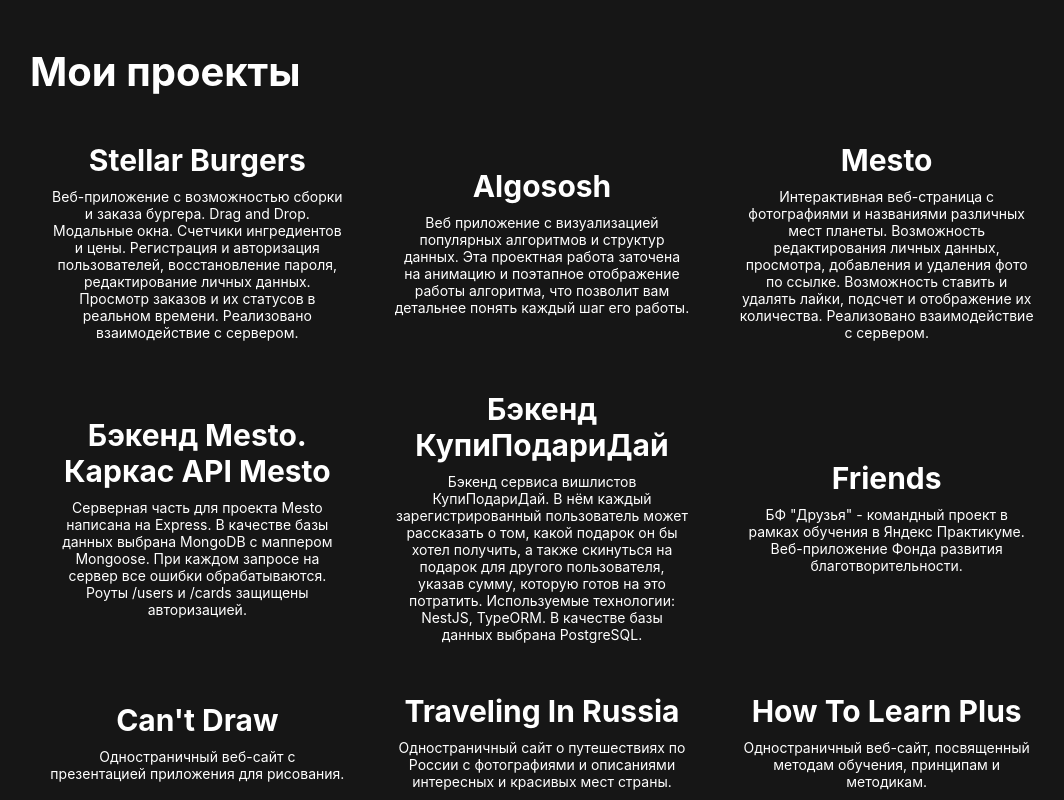
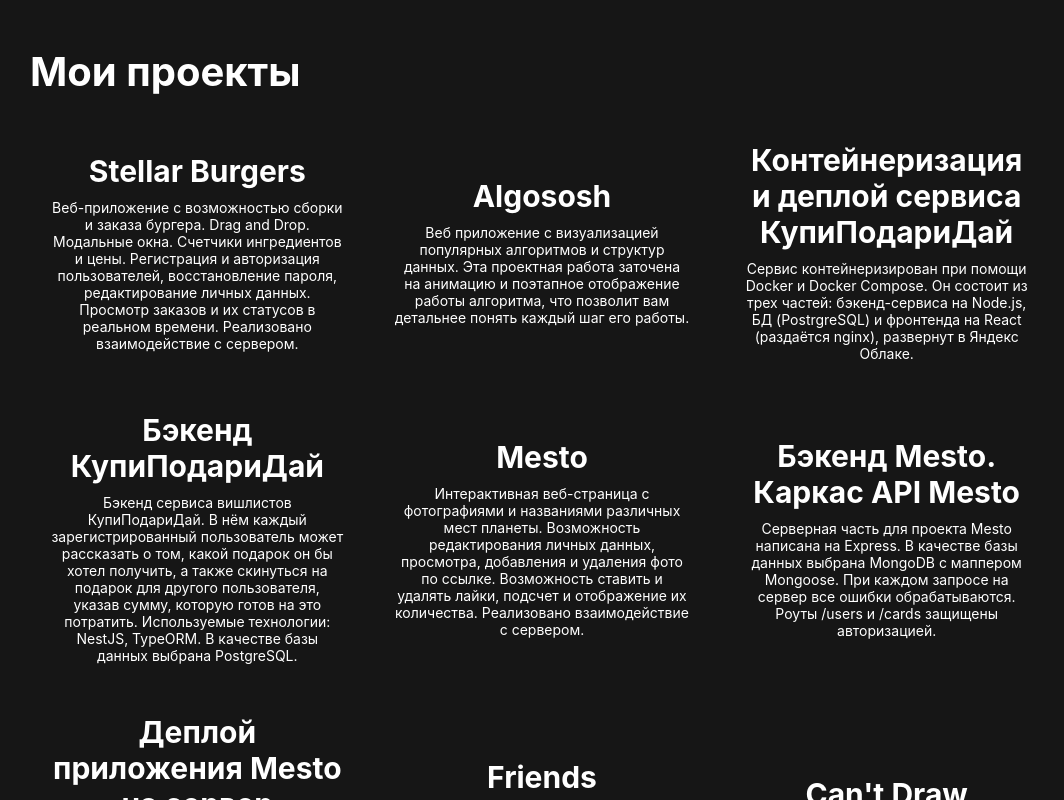
Before and after one commit to mary-an-safronova/portfolio, a React (Create React App) app: page / in a window 1280 px wide. Shown: the part 1100-1900 px from the top of the page, without its empty margins (98-1162 px from the left). Built offline with nearby package versions, Linux system fonts and the light colour scheme.

Commit message:
added new projects

```diff
--- a/src/components/portfolio/portfolio.tsx
+++ b/src/components/portfolio/portfolio.tsx
@@ -43,6 +43,29 @@
                     </a>
                 </li>
                 <li>
+                    <a className={`${portfolioStyle.link} ${themeTextColorClass}`} href="https://github.com/mary-an-safronova/web-plus-docker-and-compose" target='blank'>
+                        <div className={`${portfolioStyle.card} ${themeBackgroundColorClass}`}>
+                            <h3 className={portfolioStyle.cardTitle}>Контейнеризация и деплой сервиса КупиПодариДай</h3>
+                            <p className={portfolioStyle.cardSubtitle}>Сервис контейнеризирован при помощи Docker и Docker Compose.
+                                Он состоит из трех частей: бэкенд-сервиса на Node.js, БД (PostrgreSQL) и фронтенда на React (раздаётся nginx),
+                                развернут в Яндекс Облаке.
+                            </p>
+                        </div>
+                    </a>
+                </li>
+                <li>
+                    <a className={`${portfolioStyle.link} ${themeTextColorClass}`} href="https://github.com/mary-an-safronova/kupipodariday-backend" target='blank'>
+                        <div className={`${portfolioStyle.card} ${themeBackgroundColorClass}`}>
+                            <h3 className={portfolioStyle.cardTitle}>Бэкенд КупиПодариДай</h3>
+                            <p className={portfolioStyle.cardSubtitle}>Бэкенд сервиса вишлистов КупиПодариДай.
+                                В нём каждый зарегистрированный пользователь может рассказать о том, какой подарок он бы хотел получить,
+                                а также скинуться на подарок для другого пользователя, указав сумму, которую готов на это потратить.
+                                Используемые технологии: NestJS, TypeORM. В качестве базы данных выбрана PostgreSQL.
+                            </p>
+                        </div>
+                    </a>
+                </li>
+                <li>
                     <a className={`${portfolioStyle.link} ${themeTextColorClass}`} href="https://mary-an-safronova.github.io/mesto-project/" target='blank'>
                         <div className={`${portfolioStyle.card} ${themeBackgroundColorClass}`}>
                             <h3 className={portfolioStyle.cardTitle}>Mesto</h3>
@@ -67,13 +90,12 @@
                     </a>
                 </li>
                 <li>
-                    <a className={`${portfolioStyle.link} ${themeTextColorClass}`} href="https://github.com/mary-an-safronova/kupipodariday-backend" target='blank'>
+                    <a className={`${portfolioStyle.link} ${themeTextColorClass}`} href="https://github.com/mary-an-safronova/web-plus-pm2-deploy" target='blank'>
                         <div className={`${portfolioStyle.card} ${themeBackgroundColorClass}`}>
-                            <h3 className={portfolioStyle.cardTitle}>Бэкенд КупиПодариДай</h3>
-                            <p className={portfolioStyle.cardSubtitle}>Бэкенд сервиса вишлистов КупиПодариДай.
-                                В нём каждый зарегистрированный пользователь может рассказать о том, какой подарок он бы хотел получить,
-                                а также скинуться на подарок для другого пользователя, указав сумму, которую готов на это потратить.
-                                Используемые технологии: NestJS, TypeORM. В качестве базы данных выбрана PostgreSQL.
+                            <h3 className={portfolioStyle.cardTitle}>Деплой приложения Mesto на сервер</h3>
+                            <p className={portfolioStyle.cardSubtitle}>Создан и настроен удалённый сервер,
+                                описан сценарий автоматического деплоя при помощи pm2,
+                                настроены SSL-сертификаты и перезапуск приложения при падении сервера.
                             </p>
                         </div>
                     </a>
```
